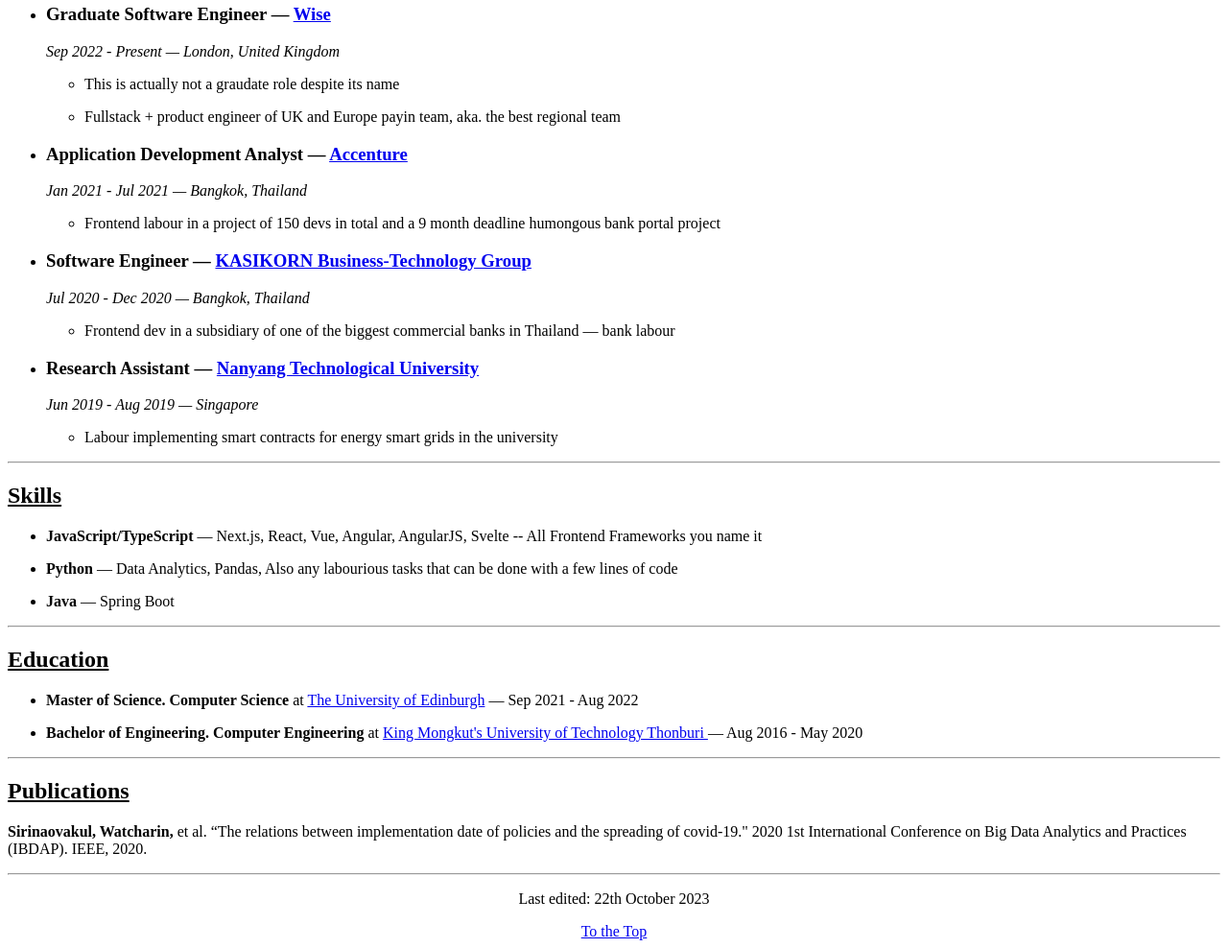
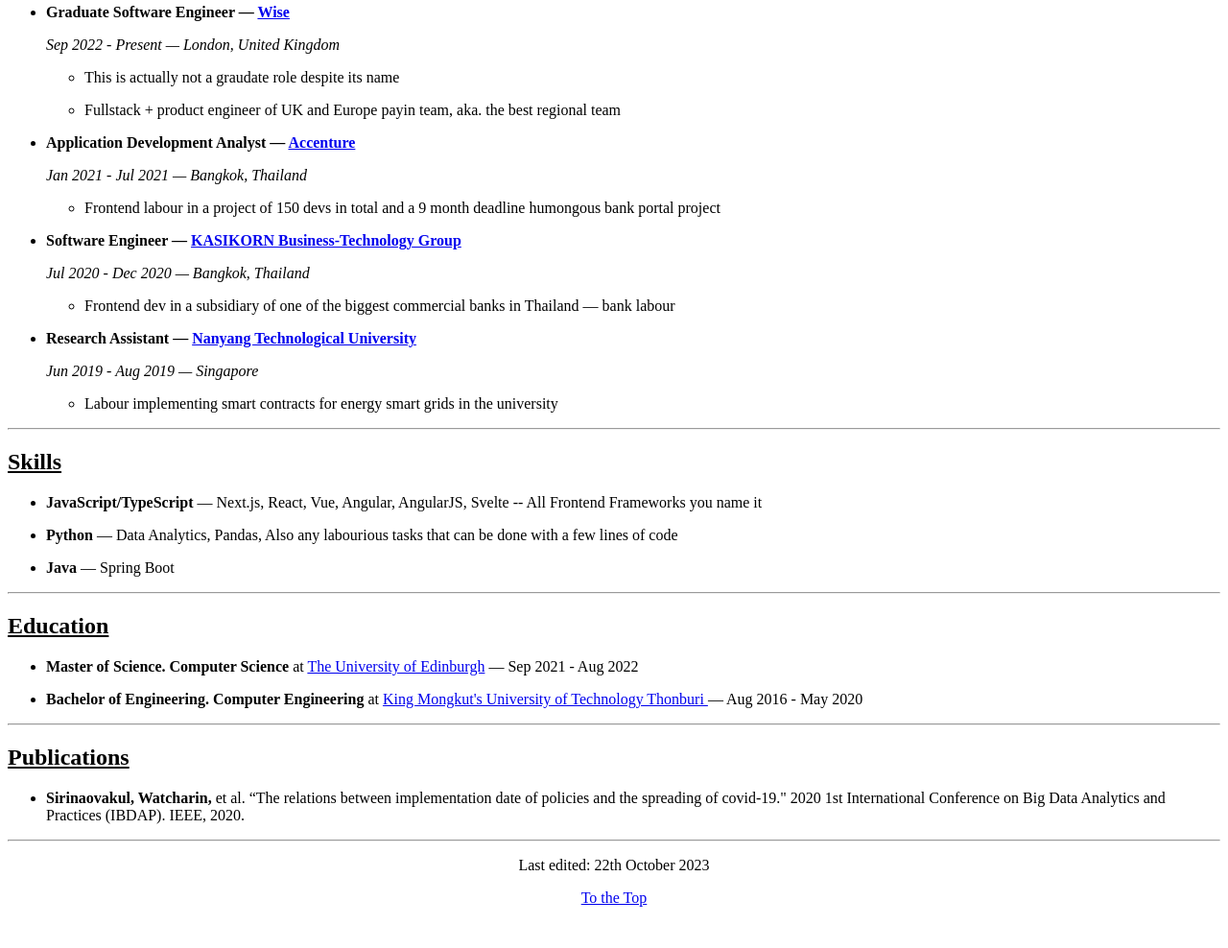
Before and after one commit to wchr-aun/wchr-aun.github.io, a plain HTML site: page index.html in a window 1280 px wide. Shown: the part 532-1520 px from the top of the page at 96% size. After the commit the page ends 1485 px from the top, so only its background shows below. Drawn offline with Linux system fonts and the light colour scheme.

Commit message:
feat(index.html): fix typography

```diff
--- a/index.html
+++ b/index.html
@@ -49,10 +49,10 @@
     <h2><u id="work_experience">Work Experience</u></h2>
     <ul>
       <li>
-        <h3>
+        <b>
           Graduate Software Engineer &mdash;
           <a href="https://www.linkedin.com/company/wiseaccount">Wise</a>
-        </h3>
+        </b>
         <p><i>Sep 2022 - Present &mdash; London, United Kingdom</i></p>
         <ul>
           <li>
@@ -67,10 +67,10 @@
         </ul>
       </li>
       <li>
-        <h3>
+        <b>
           Application Development Analyst &mdash;
           <a href="https://www.linkedin.com/company/accenture/">Accenture</a>
-        </h3>
+        </b>
         <p><i>Jan 2021 - Jul 2021 &mdash; Bangkok, Thailand</i></p>
         <ul>
           <li>
@@ -82,14 +82,14 @@
         </ul>
       </li>
       <li>
-        <h3>
+        <b>
           Software Engineer &mdash;
           <a
             href="https://www.linkedin.com/company/kasikorn-business-technology-group/"
           >
             KASIKORN Business-Technology Group
           </a>
-        </h3>
+        </b>
         <p><i>Jul 2020 - Dec 2020 &mdash; Bangkok, Thailand</i></p>
         <ul>
           <li>
@@ -101,12 +101,12 @@
         </ul>
       </li>
       <li>
-        <h3>
+        <b>
           Research Assistant &mdash;
           <a href="https://www.linkedin.com/school/ntusg/">
             Nanyang Technological University
           </a>
-        </h3>
+        </b>
         <p><i>Jun 2019 - Aug 2019 &mdash; Singapore</i></p>
         <ul>
           <li>
@@ -159,12 +159,16 @@
     </ul>
     <hr />
     <h2><u id="publications">Publications</u></h2>
+    <ul>
+      <li>
         <p>
           <b>Sirinaovakul, Watcharin,</b>
           et al. “The relations between implementation date of policies and the
           spreading of covid-19." 2020 1st International Conference on Big Data
           Analytics and Practices (IBDAP). IEEE, 2020.
         </p>
+      </li>
+    </ul>
     <hr />
     <center>
       <p>Last edited: 22th October 2023</p>
```
Lines whose indentation alone changed are shown as unchanged.
